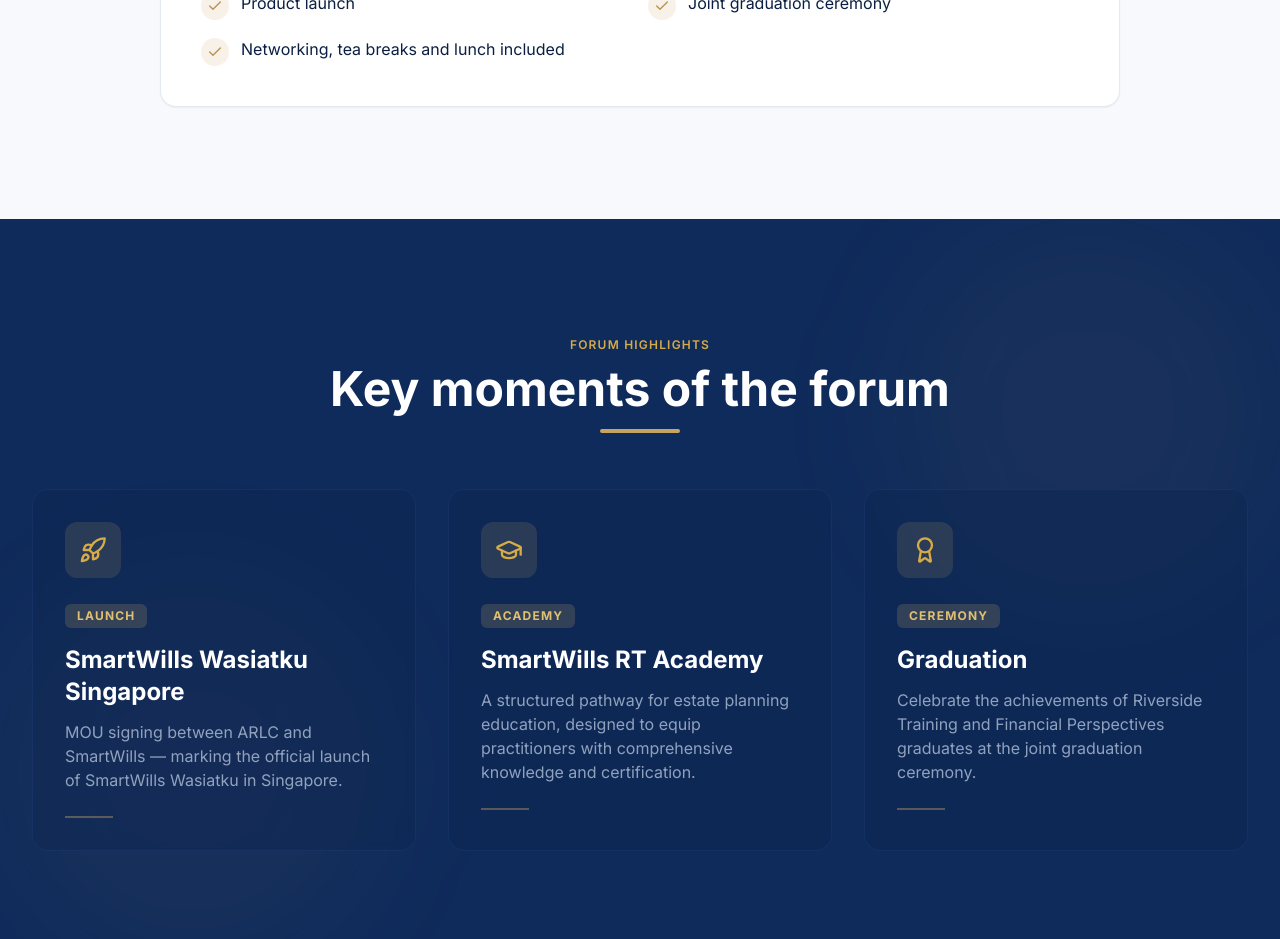
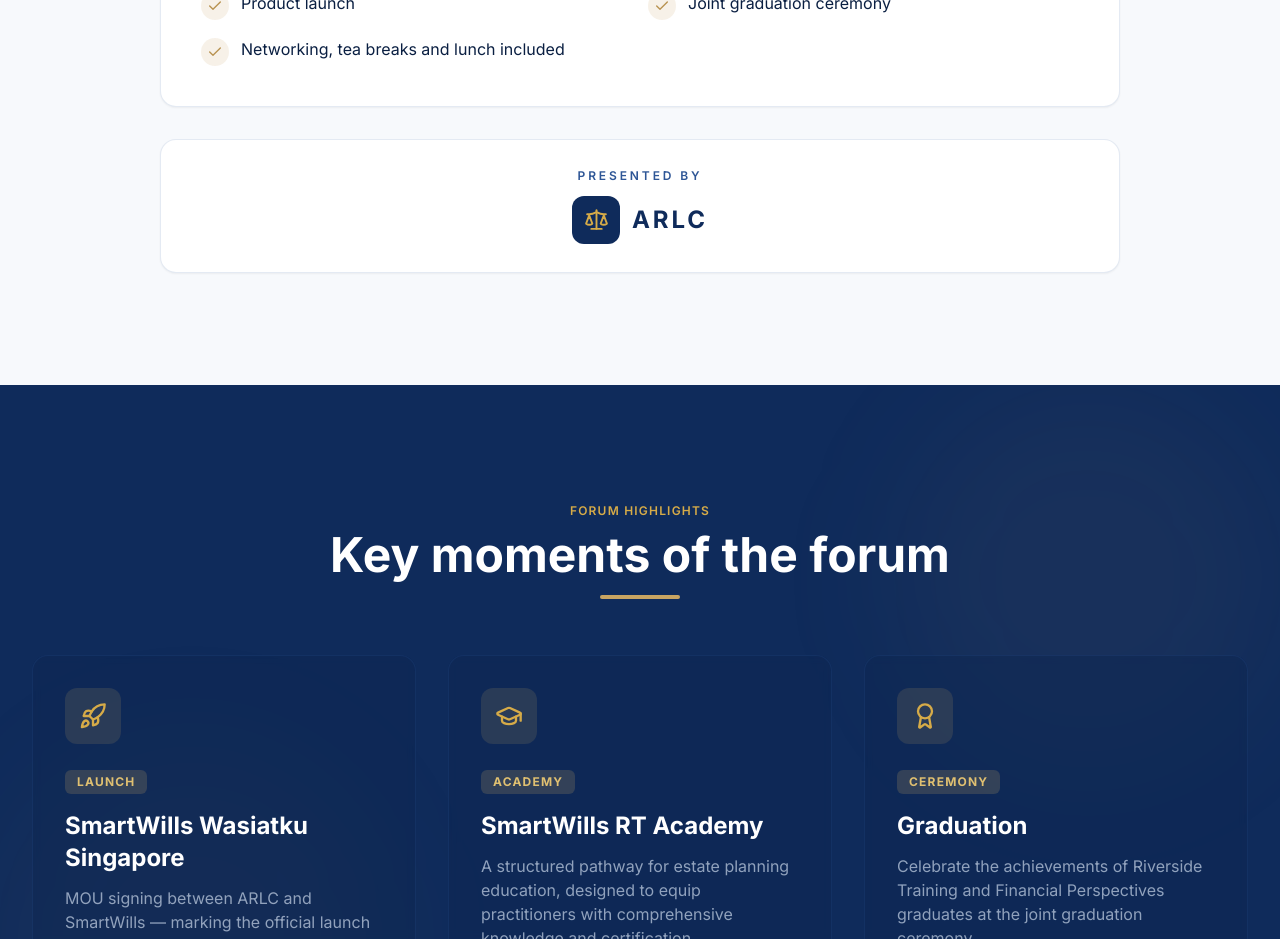
Before and after one commit to yyynnnn24/estate_landing, a React (Vite) app: page / in a window 1280 px wide. Shown: the part 1380-2319 px from the top of the page. Built offline with nearby package versions, Linux system fonts and the light colour scheme.

Commit message:
Add Presented by ARLC section

```diff
--- a/src/components/About.tsx
+++ b/src/components/About.tsx
@@ -1,4 +1,4 @@
-import { Check, Info } from 'lucide-react';
+import { Check, Info, Scale } from 'lucide-react';
 import SectionReveal from './SectionReveal';
 import { eventInfo, aboutBullets } from '@/data/eventData';
 
@@ -37,6 +37,21 @@ export default function About() {
               ))}
             </ul>
           </div>
+
+          {/* Presented by logo — TODO: Replace the ARLC mark with the official sponsor logo */}
+          <div className="mt-8 flex flex-col items-center justify-center gap-3 rounded-2xl border border-navy-100/50 bg-white px-6 py-7 text-center shadow-sm">
+            <p className="text-xs font-semibold uppercase tracking-[0.24em] text-navy-400">
+              Presented by
+            </p>
+            <div className="flex items-center gap-3">
+              <div className="flex h-12 w-12 items-center justify-center rounded-xl bg-navy-500 text-gold-400">
+                <Scale size={25} strokeWidth={1.8} />
+              </div>
+              <span className="text-2xl font-bold tracking-[0.12em] text-navy-500">
+                {eventInfo.presentedBy}
+              </span>
+            </div>
+          </div>
         </SectionReveal>
       </div>
     </section>
```
